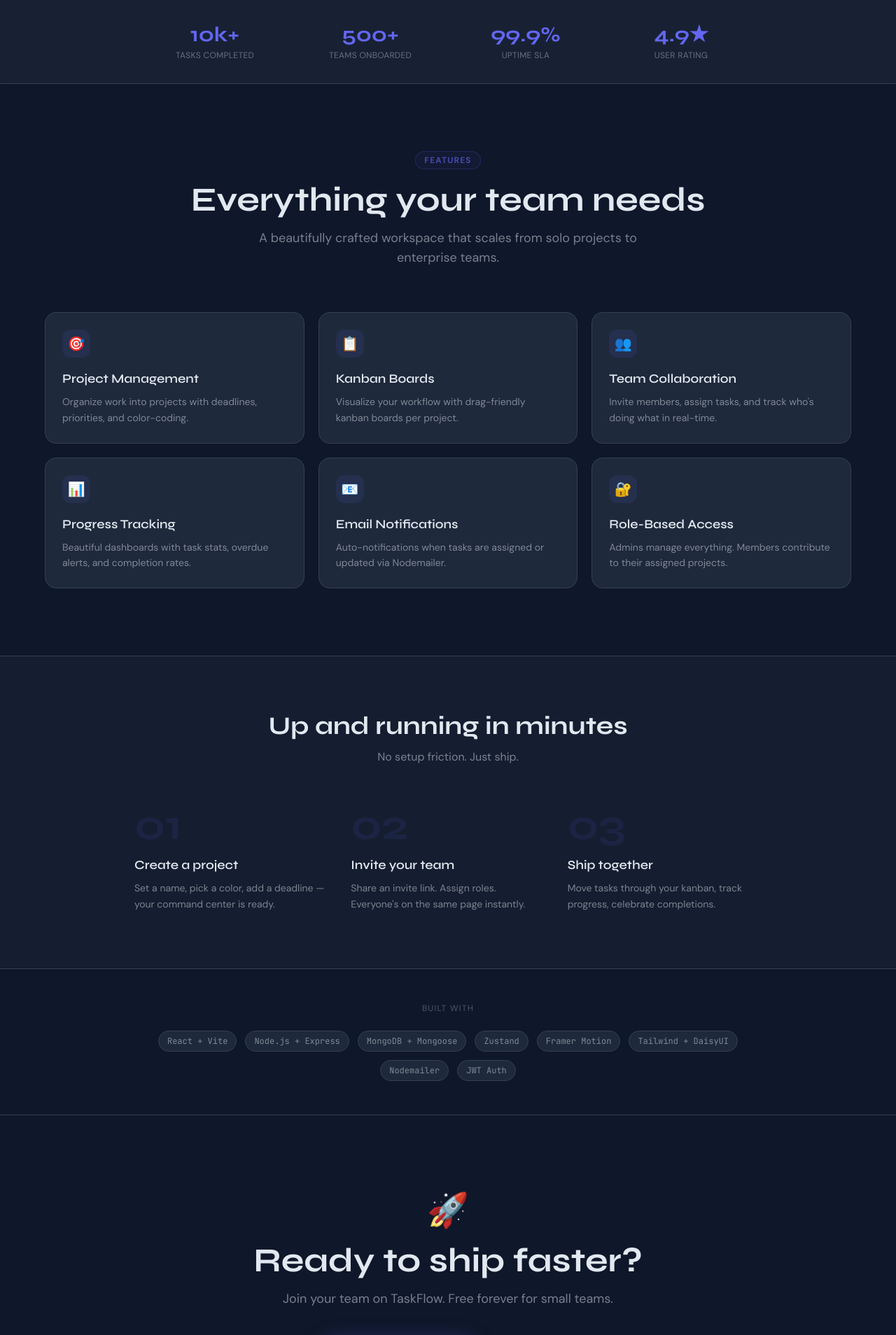
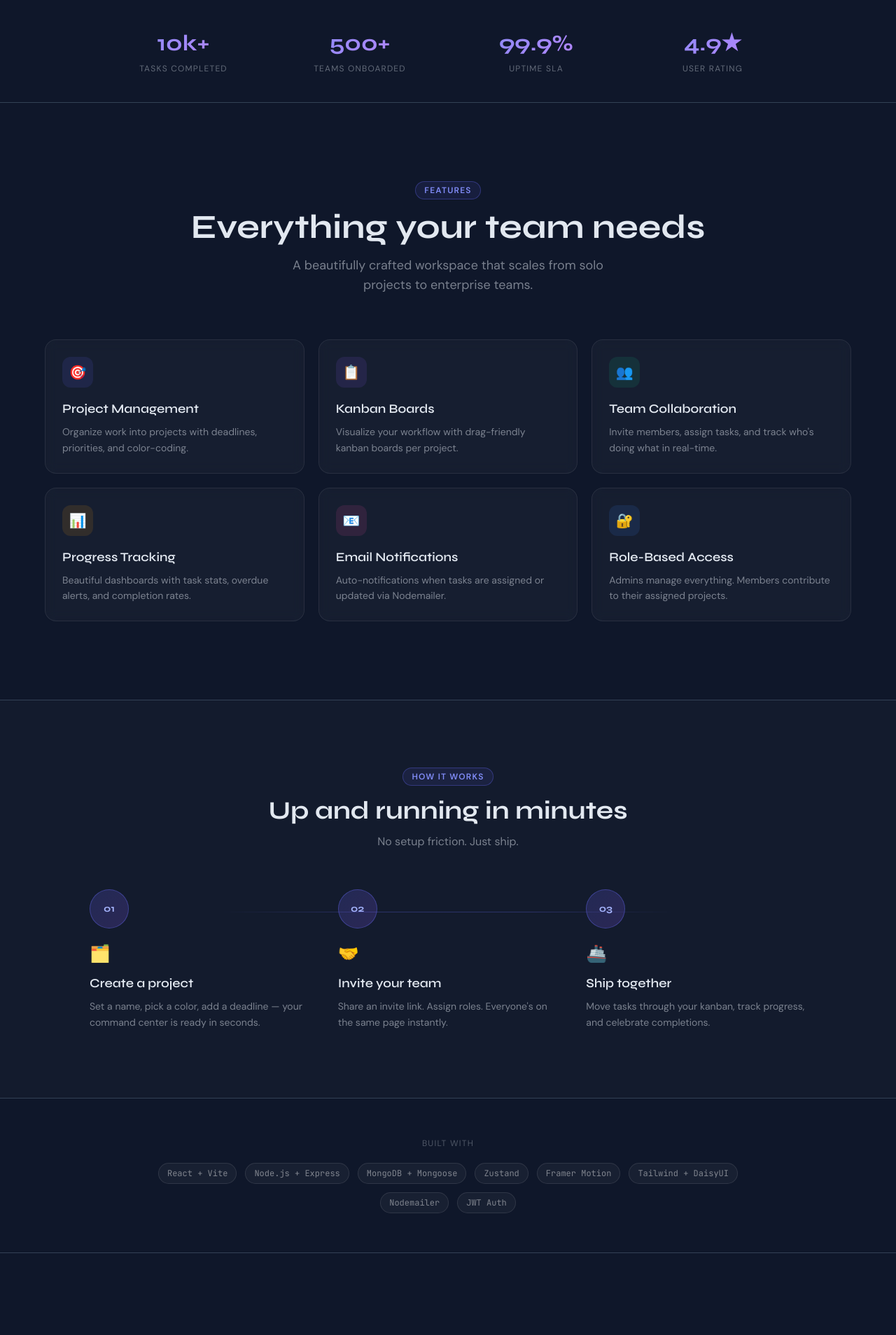
Before and after one commit to Jaydeepkumar0p/ethara-AI-project, a React (Vite) app in the folder frontend/: page / in a window 1280 px wide. Shown: the part 802-2710 px from the top of the page at 70% size. Built offline with nearby package versions, Linux system fonts and the light colour scheme; no server answers.

Commit message:
Update Home.jsx

```diff
--- a/frontend/src/pages/Home.jsx
+++ b/frontend/src/pages/Home.jsx
@@ -6,12 +6,48 @@ import useThemeStore from '../store/themeStore'
 const HeroScene = lazy(() => import('../components/HeroScene/HeroScene'))
 
 const features = [
-  { icon: '🎯', title: 'Project Management', desc: 'Organize work into projects with deadlines, priorities, and color-coding.' },
-  { icon: '📋', title: 'Kanban Boards', desc: 'Visualize your workflow with drag-friendly kanban boards per project.' },
-  { icon: '👥', title: 'Team Collaboration', desc: 'Invite members, assign tasks, and track who\'s doing what in real-time.' },
-  { icon: '📊', title: 'Progress Tracking', desc: 'Beautiful dashboards with task stats, overdue alerts, and completion rates.' },
-  { icon: '📧', title: 'Email Notifications', desc: 'Auto-notifications when tasks are assigned or updated via Nodemailer.' },
-  { icon: '🔐', title: 'Role-Based Access', desc: 'Admins manage everything. Members contribute to their assigned projects.' },
+  {
+    icon: '🎯',
+    title: 'Project Management',
+    desc: 'Organize work into projects with deadlines, priorities, and color-coding.',
+    color: 'rgba(99,102,241,0.12)',
+    border: 'rgba(99,102,241,0.25)',
+  },
+  {
+    icon: '📋',
+    title: 'Kanban Boards',
+    desc: 'Visualize your workflow with drag-friendly kanban boards per project.',
+    color: 'rgba(139,92,246,0.12)',
+    border: 'rgba(139,92,246,0.25)',
+  },
+  {
+    icon: '👥',
+    title: 'Team Collaboration',
+    desc: "Invite members, assign tasks, and track who's doing what in real-time.",
+    color: 'rgba(16,185,129,0.12)',
+    border: 'rgba(16,185,129,0.25)',
+  },
+  {
+    icon: '📊',
+    title: 'Progress Tracking',
+    desc: 'Beautiful dashboards with task stats, overdue alerts, and completion rates.',
+    color: 'rgba(245,158,11,0.12)',
+    border: 'rgba(245,158,11,0.25)',
+  },
+  {
+    icon: '📧',
+    title: 'Email Notifications',
+    desc: 'Auto-notifications when tasks are assigned or updated via Nodemailer.',
+    color: 'rgba(236,72,153,0.12)',
+    border: 'rgba(236,72,153,0.25)',
+  },
+  {
+    icon: '🔐',
+    title: 'Role-Based Access',
+    desc: 'Admins manage everything. Members contribute to their assigned projects.',
+    color: 'rgba(59,130,246,0.12)',
+    border: 'rgba(59,130,246,0.25)',
+  },
 ]
 
 const stats = [
@@ -21,18 +57,62 @@ const stats = [
   { value: '4.9★', label: 'User rating' },
 ]
 
+const steps = [
+  {
+    step: '01',
+    title: 'Create a project',
+    desc: 'Set a name, pick a color, add a deadline — your command center is ready in seconds.',
+    icon: '🗂️',
+  },
+  {
+    step: '02',
+    title: 'Invite your team',
+    desc: "Share an invite link. Assign roles. Everyone's on the same page instantly.",
+    icon: '🤝',
+  },
+  {
+    step: '03',
+    title: 'Ship together',
+    desc: 'Move tasks through your kanban, track progress, and celebrate completions.',
+    icon: '🚢',
+  },
+]
+
+const techStack = [
+  'React + Vite',
+  'Node.js + Express',
+  'MongoDB + Mongoose',
+  'Zustand',
+  'Framer Motion',
+  'Tailwind + DaisyUI',
+  'Nodemailer',
+  'JWT Auth',
+]
+
+// Fade-up animation preset
+const fadeUp = (delay = 0) => ({
+  initial: { opacity: 0, y: 24 },
+  whileInView: { opacity: 1, y: 0 },
+  viewport: { once: true },
+  transition: { delay, duration: 0.55, ease: [0.16, 1, 0.3, 1] },
+})
+
 const HomePage = () => {
   const { theme } = useThemeStore()
+  const isDark = theme === 'dark'
 
   return (
     <div className="overflow-x-hidden">
-      {/* Cinematic Hero */}
-      <Suspense fallback={
-        <div className="h-screen flex items-center justify-center"
+
+      {/* ── Hero ── */}
+      <Suspense
+        fallback={
+          <div
+            className="h-screen flex items-center justify-center"
             style={{
-            background: theme === 'dark'
+              background: isDark
                 ? 'linear-gradient(135deg, #0a0a1a, #0d0d2b, #080814)'
-              : 'linear-gradient(135deg, #7c3aed, #a855f7, #f97316)'
+                : 'linear-gradient(135deg, #5b21b6, #7c3aed, #c2410c)',
             }}
           >
             <div className="text-center text-white">
@@ -40,74 +120,106 @@ const HomePage = () => {
               <div className="loading loading-dots loading-md" />
             </div>
           </div>
-      }>
+        }
+      >
         <HeroScene />
       </Suspense>
 
-      {/* ── Stats Bar — bridges hero → features with no gap ── */}
-      <section className="border-y border-base-300 bg-base-200/60 backdrop-blur-sm">
-        <div className="max-w-4xl mx-auto px-4 py-8">
-          <div className="grid grid-cols-2 sm:grid-cols-4 gap-6">
+      {/* ── Stats bar — sits flush under hero ── */}
+      <section className="relative border-b border-base-300" style={{ background: 'var(--b2, hsl(var(--b2)))' }}>
+        {/* Top accent line */}
+        <div
+          className="absolute top-0 left-0 right-0 h-px"
+          style={{ background: isDark ? 'rgba(99,102,241,0.3)' : 'rgba(99,102,241,0.2)' }}
+        />
+        <div className="max-w-5xl mx-auto px-4 sm:px-6 py-8 sm:py-10">
+          <div className="grid grid-cols-2 sm:grid-cols-4 gap-4 sm:gap-8">
             {stats.map((s, i) => (
-              <motion.div
-                key={s.label}
-                initial={{ opacity: 0, y: 12 }}
-                whileInView={{ opacity: 1, y: 0 }}
-                viewport={{ once: true }}
-                transition={{ delay: i * 0.07, duration: 0.4 }}
-                className="text-center"
+              <motion.div key={s.label} {...fadeUp(i * 0.07)} className="text-center">
+                <div
+                  className="font-display font-bold mb-1"
+                  style={{
+                    fontSize: 'clamp(1.5rem, 4vw, 2rem)',
+                    background: isDark
+                      ? 'linear-gradient(135deg, #818cf8, #c084fc)'
+                      : 'linear-gradient(135deg, #6366f1, #8b5cf6)',
+                    WebkitBackgroundClip: 'text',
+                    WebkitTextFillColor: 'transparent',
+                    backgroundClip: 'text',
+                  }}
                 >
-                <div className="font-display font-bold text-2xl md:text-3xl text-primary">{s.value}</div>
-                <div className="text-xs text-base-content/40 mt-1 tracking-wide uppercase">{s.label}</div>
+                  {s.value}
+                </div>
+                <div className="text-xs text-base-content/40 tracking-widest uppercase">{s.label}</div>
               </motion.div>
             ))}
           </div>
         </div>
       </section>
 
-      {/* ── Features Section ── */}
-      <section className="relative py-24 px-4">
-        <div className="absolute inset-0 -z-10"
+      {/* ── Features ── */}
+      <section className="relative py-20 sm:py-28 px-4 sm:px-6">
+        {/* Background glow */}
+        <div
+          className="absolute inset-0 -z-10 pointer-events-none"
           style={{
-            background: theme === 'dark'
-              ? 'radial-gradient(ellipse at 50% 0%, rgba(99,102,241,0.07) 0%, transparent 65%)'
-              : 'radial-gradient(ellipse at 50% 0%, rgba(99,102,241,0.04) 0%, transparent 65%)'
+            background: isDark
+              ? 'radial-gradient(ellipse at 50% 0%, rgba(99,102,241,0.08) 0%, transparent 60%)'
+              : 'radial-gradient(ellipse at 50% 0%, rgba(99,102,241,0.05) 0%, transparent 60%)',
           }}
         />
         <div className="max-w-6xl mx-auto">
-          <motion.div
-            initial={{ opacity: 0, y: 20 }}
-            whileInView={{ opacity: 1, y: 0 }}
-            viewport={{ once: true }}
-            transition={{ duration: 0.6 }}
-            className="text-center mb-16"
+          {/* Section header */}
+          <motion.div {...fadeUp()} className="text-center mb-14 sm:mb-16">
+            <span
+              className="inline-block text-xs font-semibold tracking-widest uppercase mb-4 px-3 py-1 rounded-full border"
+              style={{
+                color: isDark ? '#818cf8' : '#6366f1',
+                borderColor: isDark ? 'rgba(99,102,241,0.35)' : 'rgba(99,102,241,0.25)',
+                background: isDark ? 'rgba(99,102,241,0.1)' : 'rgba(99,102,241,0.06)',
+              }}
             >
-            <span className="inline-block text-xs font-semibold tracking-widest uppercase text-primary/70 mb-3 px-3 py-1 rounded-full border border-primary/20 bg-primary/5">
               Features
             </span>
-            <h2 className="font-display text-4xl md:text-5xl font-bold mb-4 mt-2">
+            <h2 className="font-display text-3xl sm:text-4xl md:text-5xl font-bold mb-4">
               Everything your team needs
             </h2>
-            <p className="text-base-content/50 text-lg max-w-xl mx-auto">
+            <p className="text-base-content/50 text-base sm:text-lg max-w-lg mx-auto leading-relaxed">
               A beautifully crafted workspace that scales from solo projects to enterprise teams.
             </p>
           </motion.div>
 
-          <div className="grid sm:grid-cols-2 lg:grid-cols-3 gap-5">
+          {/* Feature cards */}
+          <div className="grid sm:grid-cols-2 lg:grid-cols-3 gap-4 sm:gap-5">
             {features.map((f, i) => (
               <motion.div
                 key={f.title}
-                initial={{ opacity: 0, y: 24 }}
-                whileInView={{ opacity: 1, y: 0 }}
-                viewport={{ once: true }}
-                transition={{ delay: i * 0.08, duration: 0.5 }}
-                whileHover={{ y: -4, scale: 1.02 }}
-                className="rounded-2xl border p-6 bg-base-200 border-base-300 cursor-default group transition-colors hover:border-primary/30 hover:bg-base-200"
+                {...fadeUp(i * 0.07)}
+                whileHover={{ y: -5, scale: 1.015 }}
+                className="rounded-2xl border p-5 sm:p-6 cursor-default transition-all duration-200 group"
+                style={{
+                  background: isDark ? 'rgba(255,255,255,0.03)' : 'rgba(255,255,255,0.7)',
+                  borderColor: isDark ? 'rgba(255,255,255,0.08)' : 'rgba(0,0,0,0.07)',
+                  backdropFilter: 'blur(8px)',
+                }}
+                onMouseEnter={e => {
+                  e.currentTarget.style.borderColor = f.border
+                  e.currentTarget.style.background = isDark
+                    ? f.color.replace('0.12', '0.08')
+                    : f.color
+                }}
+                onMouseLeave={e => {
+                  e.currentTarget.style.borderColor = isDark ? 'rgba(255,255,255,0.08)' : 'rgba(0,0,0,0.07)'
+                  e.currentTarget.style.background = isDark ? 'rgba(255,255,255,0.03)' : 'rgba(255,255,255,0.7)'
+                }}
               >
-                <div className="w-10 h-10 rounded-xl bg-primary/10 flex items-center justify-center text-xl mb-4 group-hover:bg-primary/20 transition-colors">
+                <div
+                  className="w-11 h-11 rounded-xl flex items-center justify-center text-xl mb-4 transition-colors duration-200"
+                  style={{ background: f.color, fontSize: 20 }}
+                >
                   {f.icon}
                 </div>
-                <h3 className="font-display font-semibold text-lg mb-2">{f.title}</h3>
+                <h3 className="font-display font-semibold text-base sm:text-lg mb-2">{f.title}</h3>
                 <p className="text-sm text-base-content/50 leading-relaxed">{f.desc}</p>
               </motion.div>
             ))}
@@ -116,32 +228,56 @@ const HomePage = () => {
       </section>
 
       {/* ── How it works ── */}
-      <section className="py-20 px-4 border-y border-base-300 bg-base-200/40">
-        <div className="max-w-4xl mx-auto">
-          <motion.div
-            initial={{ opacity: 0, y: 20 }}
-            whileInView={{ opacity: 1, y: 0 }}
-            viewport={{ once: true }}
-            className="text-center mb-14"
+      <section
+        className="py-20 sm:py-24 px-4 sm:px-6 border-y border-base-300"
+        style={{ background: isDark ? 'rgba(255,255,255,0.015)' : 'rgba(99,102,241,0.02)' }}
       >
-            <h2 className="font-display text-3xl md:text-4xl font-bold mb-3">Up and running in minutes</h2>
+        <div className="max-w-5xl mx-auto">
+          <motion.div {...fadeUp()} className="text-center mb-14">
+            <span
+              className="inline-block text-xs font-semibold tracking-widest uppercase mb-4 px-3 py-1 rounded-full border"
+              style={{
+                color: isDark ? '#818cf8' : '#6366f1',
+                borderColor: isDark ? 'rgba(99,102,241,0.35)' : 'rgba(99,102,241,0.25)',
+                background: isDark ? 'rgba(99,102,241,0.1)' : 'rgba(99,102,241,0.06)',
+              }}
+            >
+              How it works
+            </span>
+            <h2 className="font-display text-3xl sm:text-4xl font-bold mb-3">
+              Up and running in minutes
+            </h2>
             <p className="text-base-content/50">No setup friction. Just ship.</p>
           </motion.div>
-          <div className="grid md:grid-cols-3 gap-8">
-            {[
-              { step: '01', title: 'Create a project', desc: 'Set a name, pick a color, add a deadline — your command center is ready.' },
-              { step: '02', title: 'Invite your team', desc: 'Share an invite link. Assign roles. Everyone\'s on the same page instantly.' },
-              { step: '03', title: 'Ship together', desc: 'Move tasks through your kanban, track progress, celebrate completions.' },
-            ].map((item, i) => (
-              <motion.div
-                key={item.step}
-                initial={{ opacity: 0, y: 20 }}
-                whileInView={{ opacity: 1, y: 0 }}
-                viewport={{ once: true }}
-                transition={{ delay: i * 0.1 }}
-                className="relative"
+
+          <div className="grid md:grid-cols-3 gap-6 sm:gap-10 relative">
+            {/* Connector line — desktop only */}
+            <div
+              className="hidden md:block absolute top-8 left-[calc(16.67%+1rem)] right-[calc(16.67%+1rem)] h-px"
+              style={{
+                background: isDark
+                  ? 'linear-gradient(90deg, transparent, rgba(99,102,241,0.3), rgba(99,102,241,0.3), transparent)'
+                  : 'linear-gradient(90deg, transparent, rgba(99,102,241,0.2), rgba(99,102,241,0.2), transparent)',
+              }}
+            />
+            {steps.map((item, i) => (
+              <motion.div key={item.step} {...fadeUp(i * 0.12)} className="relative text-center md:text-left">
+                {/* Step number circle */}
+                <div className="flex items-center justify-center md:justify-start mb-5">
+                  <div
+                    className="w-14 h-14 rounded-full flex items-center justify-center font-display font-bold text-sm relative z-10"
+                    style={{
+                      background: isDark
+                        ? 'linear-gradient(135deg, rgba(99,102,241,0.2), rgba(139,92,246,0.2))'
+                        : 'linear-gradient(135deg, rgba(99,102,241,0.12), rgba(139,92,246,0.12))',
+                      border: isDark ? '1px solid rgba(99,102,241,0.4)' : '1px solid rgba(99,102,241,0.3)',
+                      color: isDark ? '#a5b4fc' : '#6366f1',
+                    }}
                   >
-                <div className="font-display font-bold text-6xl text-primary/10 mb-3 leading-none select-none">{item.step}</div>
+                    {item.step}
+                  </div>
+                </div>
+                <div className="text-2xl mb-3">{item.icon}</div>
                 <h3 className="font-display font-semibold text-lg mb-2">{item.title}</h3>
                 <p className="text-sm text-base-content/50 leading-relaxed">{item.desc}</p>
               </motion.div>
@@ -150,58 +286,103 @@ const HomePage = () => {
         </div>
       </section>
 
-      {/* ── Tech stack strip ── */}
-      <section className="py-12 border-b border-base-300">
-        <div className="max-w-4xl mx-auto px-4">
-          <p className="text-center text-xs text-base-content/30 mb-6 tracking-widest uppercase">Built with</p>
-          <div className="flex flex-wrap justify-center gap-3">
-            {['React + Vite', 'Node.js + Express', 'MongoDB + Mongoose', 'Zustand', 'Framer Motion', 'Tailwind + DaisyUI', 'Nodemailer', 'JWT Auth'].map(t => (
-              <span key={t} className="px-3 py-1.5 rounded-full border border-base-300 bg-base-200 font-mono text-xs text-base-content/50">{t}</span>
+      {/* ── Tech stack ── */}
+      <section className="py-12 sm:py-14 border-b border-base-300">
+        <div className="max-w-4xl mx-auto px-4 sm:px-6">
+          <p className="text-center text-xs text-base-content/30 mb-5 tracking-widest uppercase">
+            Built with
+          </p>
+          <div className="flex flex-wrap justify-center gap-2 sm:gap-3">
+            {techStack.map(t => (
+              <span
+                key={t}
+                className="px-3 py-1.5 rounded-full border font-mono text-xs transition-colors duration-150 cursor-default"
+                style={{
+                  borderColor: isDark ? 'rgba(255,255,255,0.1)' : 'rgba(0,0,0,0.1)',
+                  background: isDark ? 'rgba(255,255,255,0.04)' : 'rgba(0,0,0,0.03)',
+                  color: isDark ? 'rgba(255,255,255,0.45)' : 'rgba(0,0,0,0.45)',
+                }}
+              >
+                {t}
+              </span>
             ))}
           </div>
         </div>
       </section>
 
-      {/* ── CTA Section ── */}
-      <section className="py-28 px-4 text-center relative overflow-hidden">
-        <div className="absolute inset-0 -z-10"
+      {/* ── CTA ── */}
+      <section className="relative py-24 sm:py-32 px-4 sm:px-6 text-center overflow-hidden">
+        {/* Background glow */}
+        <div
+          className="absolute inset-0 -z-10 pointer-events-none"
           style={{
-            background: theme === 'dark'
-              ? 'radial-gradient(ellipse at 50% 100%, rgba(139,92,246,0.12) 0%, transparent 70%)'
-              : 'radial-gradient(ellipse at 50% 100%, rgba(99,102,241,0.06) 0%, transparent 70%)'
+            background: isDark
+              ? 'radial-gradient(ellipse at 50% 60%, rgba(139,92,246,0.14) 0%, transparent 65%)'
+              : 'radial-gradient(ellipse at 50% 60%, rgba(99,102,241,0.08) 0%, transparent 65%)',
           }}
         />
+        {/* Decorative blobs */}
+        <div
+          className="absolute -top-24 -left-24 w-64 h-64 rounded-full pointer-events-none -z-10"
+          style={{
+            background: isDark ? 'rgba(99,102,241,0.06)' : 'rgba(99,102,241,0.04)',
+            filter: 'blur(60px)',
+          }}
+        />
+        <div
+          className="absolute -bottom-16 -right-16 w-64 h-64 rounded-full pointer-events-none -z-10"
+          style={{
+            background: isDark ? 'rgba(139,92,246,0.06)' : 'rgba(139,92,246,0.04)',
+            filter: 'blur(60px)',
+          }}
+        />
+
         <motion.div
-          initial={{ opacity: 0, scale: 0.97 }}
-          whileInView={{ opacity: 1, scale: 1 }}
+          initial={{ opacity: 0, y: 20 }}
+          whileInView={{ opacity: 1, y: 0 }}
           viewport={{ once: true }}
-          transition={{ duration: 0.6 }}
+          transition={{ duration: 0.7, ease: [0.16, 1, 0.3, 1] }}
           className="max-w-2xl mx-auto"
         >
-          <div className="inline-block text-5xl mb-6">🚀</div>
-          <h2 className="font-display text-4xl md:text-5xl font-bold mb-4">
+          {/* Icon */}
+          <div
+            className="inline-flex items-center justify-center w-16 h-16 rounded-2xl mb-6 text-3xl"
+            style={{
+              background: isDark
+                ? 'linear-gradient(135deg, rgba(99,102,241,0.2), rgba(139,92,246,0.2))'
+                : 'linear-gradient(135deg, rgba(99,102,241,0.12), rgba(139,92,246,0.12))',
+              border: isDark ? '1px solid rgba(99,102,241,0.35)' : '1px solid rgba(99,102,241,0.25)',
+            }}
+          >
+            🚀
+          </div>
+
+          <h2 className="font-display text-3xl sm:text-4xl md:text-5xl font-bold mb-4">
             Ready to ship faster?
           </h2>
-          <p className="text-base-content/50 mb-10 text-lg">
-            Join your team on TaskFlow. Free forever for small teams.
+          <p className="text-base-content/50 mb-10 text-base sm:text-lg leading-relaxed">
+            Join thousands of teams on TaskFlow. Free forever for small teams, no credit card required.
           </p>
-          <div className="flex flex-col sm:flex-row gap-4 justify-center">
-            <Link to="/register">
+
+          <div className="flex flex-col sm:flex-row gap-3 sm:gap-4 justify-center items-center">
+            <Link to="/register" className="w-full sm:w-auto">
               <motion.button
-                className="px-10 py-4 rounded-xl font-bold text-white text-base font-display"
+                className="w-full sm:w-auto px-10 py-4 rounded-xl font-bold text-white text-sm sm:text-base font-display tracking-wide"
                 style={{
                   background: 'linear-gradient(135deg, #6366f1, #8b5cf6)',
-                  boxShadow: '0 8px 32px rgba(99,102,241,0.35)'
+                  boxShadow: isDark
+                    ? '0 8px 32px rgba(99,102,241,0.4)'
+                    : '0 8px 32px rgba(99,102,241,0.3)',
                 }}
-                whileHover={{ scale: 1.05, boxShadow: '0 12px 40px rgba(99,102,241,0.5)' }}
+                whileHover={{ scale: 1.04, boxShadow: '0 12px 40px rgba(99,102,241,0.55)' }}
                 whileTap={{ scale: 0.97 }}
               >
                 Start for Free →
               </motion.button>
             </Link>
-            <Link to="/login">
+            <Link to="/login" className="w-full sm:w-auto">
               <motion.button
-                className="px-10 py-4 rounded-xl font-semibold text-sm border border-base-300 hover:border-primary/40 transition-colors"
+                className="w-full sm:w-auto px-10 py-4 rounded-xl font-semibold text-sm border border-base-300 hover:border-primary/40 transition-colors"
                 whileHover={{ scale: 1.02 }}
                 whileTap={{ scale: 0.97 }}
               >
@@ -209,23 +390,40 @@ const HomePage = () => {
               </motion.button>
             </Link>
           </div>
+
+          {/* Trust note */}
+          <p className="mt-6 text-xs text-base-content/30">
+            No credit card · Free for teams up to 5 · Cancel anytime
+          </p>
         </motion.div>
       </section>
 
       {/* ── Footer ── */}
-      <footer className="border-t border-base-300 py-8 px-4">
+      <footer className="border-t border-base-300 py-8 px-4 sm:px-6">
         <div className="max-w-6xl mx-auto flex flex-col sm:flex-row items-center justify-between gap-4">
+          {/* Logo */}
           <div className="flex items-center gap-2">
-            <div className="w-6 h-6 rounded-md flex items-center justify-center text-sm"
-              style={{ background: 'linear-gradient(135deg, #6366f1, #8b5cf6)' }}>⚡</div>
+            <div
+              className="w-7 h-7 rounded-lg flex items-center justify-center text-sm font-bold text-white"
+              style={{ background: 'linear-gradient(135deg, #6366f1, #8b5cf6)' }}
+            >
+              ⚡
+            </div>
             <span className="font-display font-bold text-sm">TaskFlow</span>
           </div>
-          <p className="text-xs text-base-content/30">
+
+          {/* Credit */}
+          <p className="text-xs text-base-content/30 text-center">
             Built with ❤️ using MERN Stack · Full-Stack Assignment
           </p>
-          <div className="flex gap-4 text-xs text-base-content/30">
-            <span className="cursor-pointer hover:text-base-content/60 transition-colors">Privacy</span>
-            <span className="cursor-pointer hover:text-base-content/60 transition-colors">Terms</span>
+
+          {/* Links */}
+          <div className="flex gap-5 text-xs text-base-content/35">
+            {['Privacy', 'Terms', 'Contact'].map(l => (
+              <span key={l} className="cursor-pointer hover:text-base-content/70 transition-colors">
+                {l}
+              </span>
+            ))}
           </div>
         </div>
       </footer>
```
Lines whose indentation alone changed are shown as unchanged.
